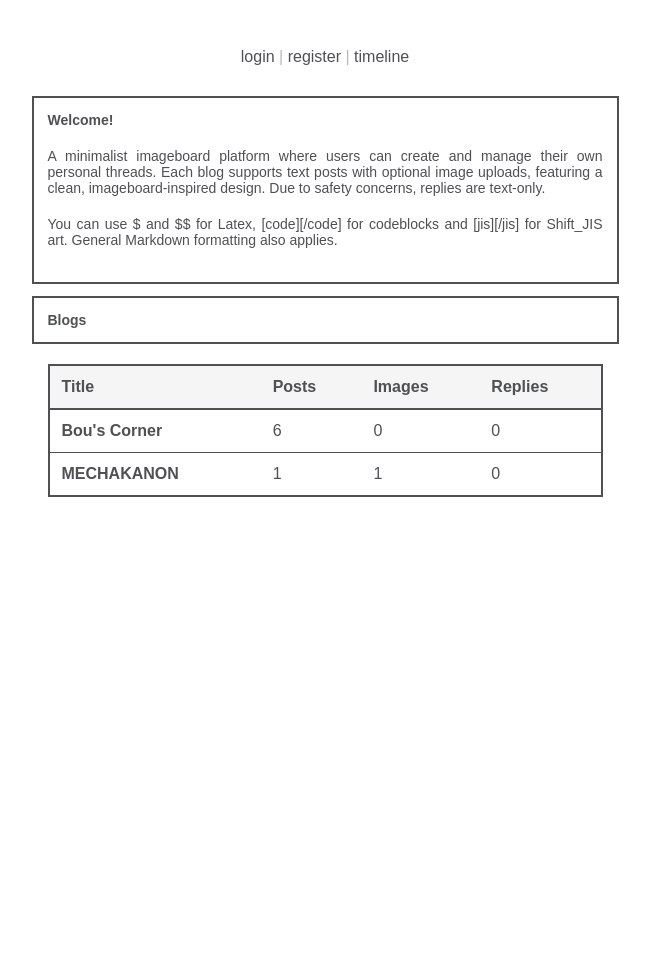
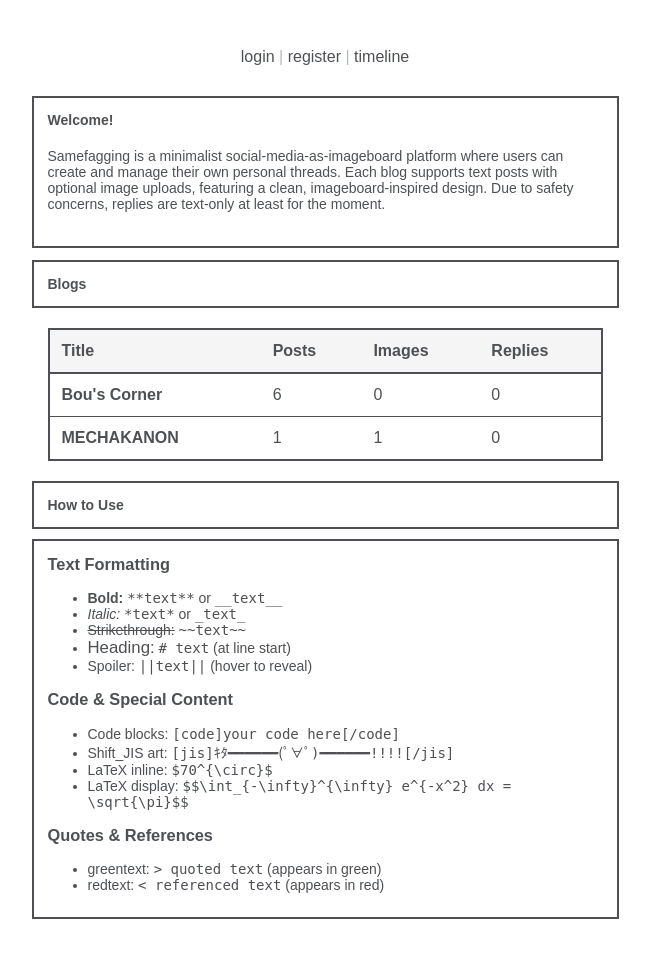
Before and after one commit to kvkvkv01/ogi_prod, a PHP site: page / in a window 1280 px wide. Shown: the whole page, without its empty margins (315-965 px from the left). Before the commit the page ends 497 px from the top, so only its background shows below. Run offline with PHP 8.4, Linux system fonts and the light colour scheme.

Commit message:
Update index.php

```diff
--- a/index.php
+++ b/index.php
@@ -71,6 +71,13 @@ usort($blogs, function($a, $b) {
     <meta charset="utf-8">
     <title>Home</title>
     <link rel="stylesheet" type="text/css" href="css.css"/>
+    <?php if (isset($_SESSION['user'])): ?>
+      <?php
+      $user_css = __DIR__ . '/blog/' . $_SESSION['user'] . '/custom.css';
+      if (file_exists($user_css)): ?>
+        <link rel="stylesheet" type="text/css" href="blog/<?= htmlspecialchars($_SESSION['user']) ?>/custom.css?v=<?= filemtime($user_css) ?>" />
+      <?php endif; ?>
+    <?php endif; ?>
     <style>
         .blog-table {
             width: 555px;
@@ -126,14 +133,8 @@ usort($blogs, function($a, $b) {
 
 <div style="font-size: 14px !important; width: 555px; background-color: white; color: #4e5053; border: solid 2px #4e5053; margin-left: auto; margin-right: auto; padding: 1em; margin-bottom: 10px;">
     <h1 style="font-size: inherit !important; width: auto !important; background-color: transparent !important; color: inherit !important; border: none !important; margin: 0 !important; padding: 0 !important; margin-bottom: 0 !important;">Welcome<?php if (isset($_SESSION['user'])) echo ', ' . htmlspecialchars($_SESSION['user']); ?>!</h1>
-    <p style="text-align: justify; margin: 20px 0; color: #4e5053; font-size: 1em;">
-        A minimalist imageboard platform where users can create and manage their own personal threads.
-        Each blog supports text posts with optional image uploads, featuring a clean, imageboard-inspired design.
-        Due to safety concerns, replies are text-only.
-    </p>
-    <p style="text-align: justify; margin: 20px 0; color: #4e5053; font-size: 1em;">
-        You can use $ and $$ for Latex, [code][/code] for codeblocks and [jis][/jis] for Shift_JIS art. General Markdown formatting also applies.
-    </p>
+    <p style="text-align: left; margin: 20px 0; color: #4e5053; font-size: 1em;">
+    Samefagging is a minimalist social-media-as-imageboard platform where users can create and manage their own personal threads. Each blog supports text posts with optional image uploads, featuring a clean, imageboard-inspired design. Due to safety concerns, replies are text-only at least for the moment.</p>
 </div>
 
 <h2>Blogs</h2>
@@ -162,5 +163,32 @@ usort($blogs, function($a, $b) {
     </table>
 <?php endif; ?>
 
+<h2>How to Use</h2>
+<div style="font-size: 14px !important; width: 555px; background-color: white; color: #4e5053; border: solid 2px #4e5053; margin-left: auto; margin-right: auto; padding: 1em; margin-bottom: 10px;">
+    <h3 style="margin-top: 0;">Text Formatting</h3>
+    <ul style="text-align: left; margin: 10px 0; color: #4e5053; font-size: 1em;">
+        <li><b>Bold:</b> <code>**text**</code> or <code>__text__</code></li>
+        <li><i>Italic:</i> <code>*text*</code> or <code>_text_</code></li>
+        <li><s>Strikethrough:</s> <code>~~text~~</code></li>
+        <li><span style="font-size:1.2em;">Heading:</span> <code># text</code> (at line start)</li>
+        <li>Spoiler: <code>||text||</code> (hover to reveal)</li>
+    </ul>
+
+    <h3>Code & Special Content</h3>
+    <ul style="text-align: left; margin: 10px 0; color: #4e5053; font-size: 1em;">
+        <li>Code blocks: <code>[code]your code here[/code]</code></li>
+        <li>Shift_JIS art: <code>[jis]ｷﾀ━━━━━━(ﾟ∀ﾟ)━━━━━━!!!![/jis]</code></li>
+        <li>LaTeX inline: <code>$70^{\circ}$</code></li>
+        <li>LaTeX display: <code>$$\int_{-\infty}^{\infty} e^{-x^2} dx = \sqrt{\pi}$$</code></li>
+    </ul>
+
+    <h3>Quotes & References</h3>
+    <ul style="text-align: left; margin: 10px 0; color: #4e5053; font-size: 1em;">
+        <li>greentext: <code>&gt; quoted text</code> (appears in green)</li>
+        <li>redtext: <code>&lt; referenced text</code> (appears in red)</li>
+    </ul>
+
+</div>
+
 </body>
 </html>
```
